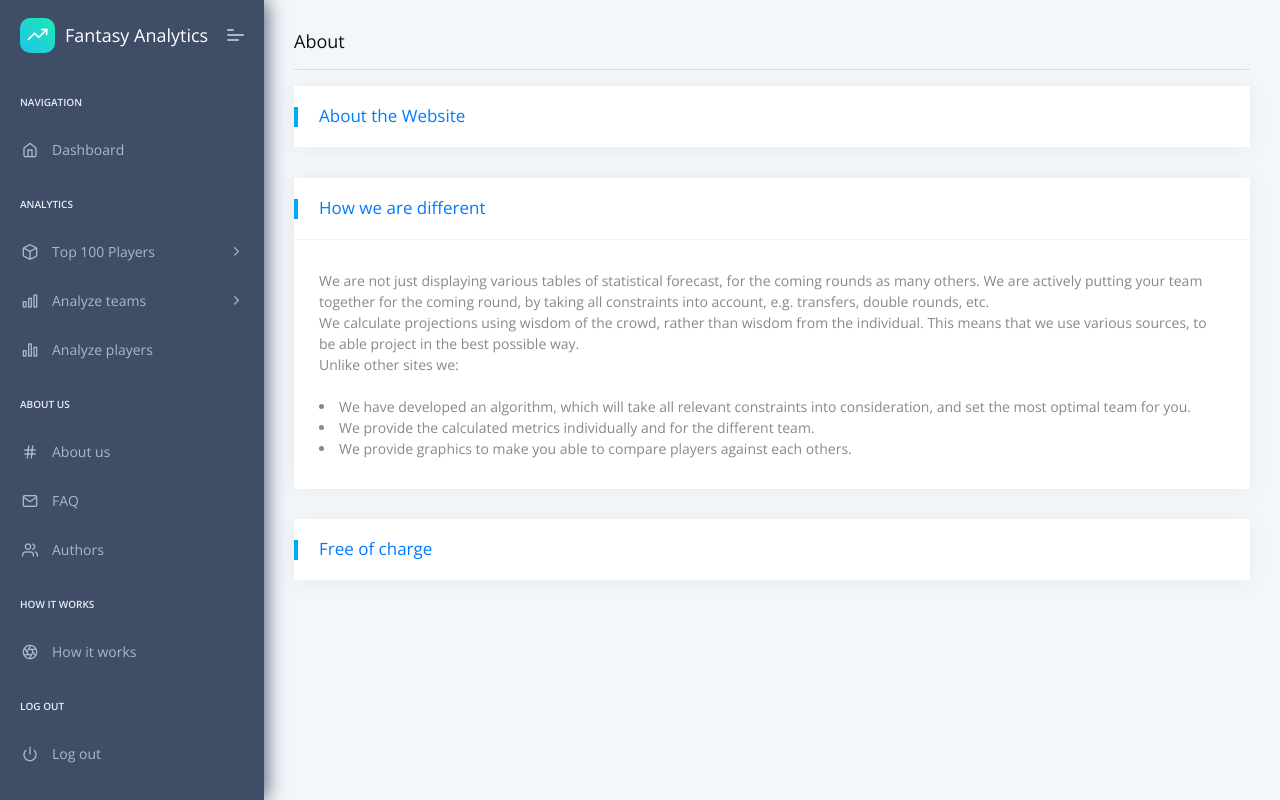
After one commit to MathiasMSorensen/footballpage, a Flask app: page /Aboutus in a window 1280 px wide, after a click on "How we are different". The commit adds this page. Run offline with Flask 2, Linux system fonts and the light colour scheme; the visitor is signed in with stand-in values (Sample User, id 1); parts of the project's set-up code (start-up, migrations or seed data) failed here and were passed over; some libraries are stand-ins or nearby versions.

Commit message:
Updated loads of things

```diff
--- a/app.py
+++ b/app.py
@@ -15,6 +15,7 @@ import time
 from werkzeug.security import generate_password_hash, check_password_hash
 from flask_migrate import Migrate
 from models import db, users6
+from lookup import myDict
 from Pulp_optimization import Pulp_optimization
 from datafile import Data, Data_ECS, Data_EG, Data_EW, N, Names, Teams,Value,Positions,xPoints,xPoints2, xPoints3,xPoints4, xPoints5,xPoints6, xPointsTotal, TotalPoints, Transfer, Cost, xGrowth,Names, TotalPoints, Cost, Positions,Teams, xPoints, Transfer
 # USe env\Scripts\Activate.ps1 to activate venv
@@ -22,8 +23,8 @@ from datafile import Data, Data_ECS, Data_EG, Data_EW, N, Names, Teams,Value,Pos
 
 app = Flask(__name__,template_folder="templates")
 
-# app.config['SQLALCHEMY_DATABASE_URI'] = "postgresql://postgres:Stor6612@localhost:5432/flask"
-app.config['SQLALCHEMY_DATABASE_URI'] = "postgresql://pnbgdrhhgszifs:ccee2ed3aa53813ba15a0810d7d2f0ffb324c06a3b56f13d0c87571aca463791@ec2-54-146-73-98.compute-1.amazonaws.com:5432/d5h5t687jv1hvq"
+app.config['SQLALCHEMY_DATABASE_URI'] = "postgresql://postgres:Stor6612@localhost:5432/flask"
+# app.config['SQLALCHEMY_DATABASE_URI'] = "postgresql://pnbgdrhhgszifs:ccee2ed3aa53813ba15a0810d7d2f0ffb324c06a3b56f13d0c87571aca463791@ec2-54-146-73-98.compute-1.amazonaws.com:5432/d5h5t687jv1hvq"
 app.config['SQLALCHEMY_TRACK_MODIFICATIONS'] = False
 app.config['SECRET_KEY'] = "hello"
 
@@ -436,9 +437,10 @@ def dashboard():
             Labels, Values = np.unique(Team_help, return_counts=True)
             labels = 7 * [None]
             values = 7 * [None]
+
             print(len(Labels))
             for i in range(len(Labels)):
-                labels[i] = Labels[i].tolist()
+                labels[i] = myDict[Labels[i].tolist()]
                 values[i] = Values[i].tolist()
 
         else:
@@ -471,6 +473,7 @@ def dashboard():
         Budget = 0
         TransferCost = 0
         Expected_points = 0
+
     return render_template('dashboard.html', name=current_user.username, Squad = Squad, Squad_Position = Squad_Position ,Squad_Team = Squad_Team,
                                                Squad_xPoints = Squad_xPoints, Squad_Captain = Squad_Captain, labels=labels, values=values,
                                                nShare = nShare, Budget = Budget
@@ -683,6 +686,26 @@ def logout():
     logout_user()
     return redirect(url_for('login'))
 
+@app.route('/Aboutus')
+@login_required
+def Aboutus():
+    return render_template('Aboutus.html')
+
+@app.route('/FAQ')
+@login_required
+def FAQ():
+    return render_template('FAQ.html')
+
+@app.route('/Authors')
+@login_required
+def Authors():
+    return render_template('Authors.html')
+
+@app.route('/Howitworks')
+@login_required
+def Howitworks():
+    return render_template('Howitworks.html')
+
 if __name__ == "__main__":
     db.create_all()
     app.run(debug=True, use_reloader=False)
--- /dev/null
+++ b/lookup.py
@@ -0,0 +1,20 @@
+myDict = {'Arsenal': 'ARS',
+          'Aston Villa': 'AVL',
+          'Brighton and Hove': 'BRI',
+          'Burnley': 'BUR',
+          'Chelsea': 'CHE',
+          'Crystal Palace': 'CRY',
+          'Fulham': 'FUL',
+          'Leeds United': 'LEE',
+          'Leicester City': 'LEI',
+          'Liverpool': 'LIV',
+          'Manchester City': 'MCI',
+          'Manchester United': 'MUN',
+          'Newcastle United': 'NEW',
+          'Southampton': 'SOU',
+          'Sheffield United': 'SHU',
+          'Tottenham': 'TOT',
+          'West Bromwich': 'WBA',
+          'West Ham': 'WHA',
+          'Wolverhampton': 'WOL',
+          'Everton': 'EVE'}
--- /dev/null
+++ b/templates/Aboutus.html
@@ -0,0 +1,84 @@
+{% extends "layoutbase.html" %}
+
+{% block title %} About us {% endblock %}
+
+<link rel="stylesheet" href="{{url_for('.static/assets', filename='style.css')}}">
+{% block stylesheets %}{% endblock stylesheets %}
+
+{% block content %}
+
+<div class="pcoded-content">
+    <div class="pcoded-inner-content">
+        <!-- [ breadcrumb ] start -->
+        <div class="page-header">
+            <div class="page-block">
+                <div class="row align-items-center">
+                    <div class="col-md-12">
+                    </div>
+                </div>
+            </div>
+        </div>
+        <!-- [ breadcrumb ] end -->
+        <div class="main-body">
+            <div class="page-wrapper">
+                <!-- [ Main Content ] start -->
+                <div class="row">
+                    <!-- [ collapse ] start -->
+                    <div class="col-sm-12">
+                        <h5 class="mb-3">About</h5>
+                        <hr>
+                        <div class="accordion" id="accordionExample">
+                            <div class="card">
+                                <div class="card-header" id="headingOne">
+                                    <h5 class="mb-0"><a href="#!" data-toggle="collapse" data-target="#collapseOne" aria-expanded="true" aria-controls="collapseOne">About the Website</a></h5>
+                                </div>
+                                <div id="collapseOne" class=" card-body collapse show" aria-labelledby="headingOne" data-parent="#accordionExample">
+                                    FantasyAnalytics is a website made to optimize your fantasy football team, based on advanced analytical methods. It is a community for people who want to:
+                                    <br><br>
+                                    <li>Improtve performance of advanced analytics using statistics</li>
+
+                                        <li>Spend less time on finding the right squad for the coming Round</li>
+
+                                        <li>Learn how statistical methods can be used to solve everyday problems</li>
+                                </div>
+                            </div>
+                            <div class="card">
+                                <div class="card-header" id="headingTwo">
+                                    <h5 class="mb-0"><a href="#!" class="collapsed" data-toggle="collapse" data-target="#collapseTwo" aria-expanded="false" aria-controls="collapseTwo">How we are different</a></h5>
+                                </div>
+                                <div id="collapseTwo" class="collapse card-body" aria-labelledby="headingTwo" data-parent="#accordionExample">
+                                    We are not just displaying various tables of statistical forecast, for the coming rounds as many others. We are actively putting your team together for the coming round, by taking all constraints into account, e.g. transfers, double rounds, etc.
+                                    <br>
+                                    We calculate projections using wisdom of the crowd, rather than wisdom from the individual. This means that we use various sources, to be able project in the best possible way.
+                                    <br>
+                                    Unlike other sites we:
+                                    <br><br>
+                                    <li>We have developed an algorithm, which will take all relevant constraints into consideration, and set the most optimal team for you.</li>
+
+                                        <li> We provide the calculated metrics individually and for the different team.</li>
+
+                                        <li>We provide graphics to make you able to compare players against each others. </li>
+                                </div>
+                            </div>
+                            <div class="card">
+                                <div class="card-header" id="headingThree">
+                                    <h5 class="mb-0"><a href="#!" class="collapsed" data-toggle="collapse" data-target="#collapseThree" aria-expanded="false" aria-controls="collapseThree">Free of charge</a></h5>
+                                </div>
+                                <div id="collapseThree" class="card-body collapse" aria-labelledby="headingThree" data-parent="#accordionExample">
+                                    We are making all these things, free of charge. We feel that by making this software free of charge, we remain fantasy football to be for everyone, and that everyone is competing on an equal basis regardless of socioeconomic status, etc.
+                                </div>
+                            </div>
+                        </div>
+                    </div>
+                    <!-- [ collapse ] end -->
+                </div>
+                <!-- [ Main Content ] end -->
+            </div>
+        </div>
+    </div>
+</div>
+
+{% endblock content %}
+
+<!-- Specific Page JS goes HERE  -->
+{% block javascripts %}{% endblock javascripts %}
--- a/templates/includes/sidebar.html
+++ b/templates/includes/sidebar.html
@@ -31,27 +31,45 @@
                         </ul>
                     </li>
                     <li data-username="basic components Button Alert Badges breadcrumb Paggination progress Tooltip popovers Carousel Cards Collapse Tabs pills Modal Grid System Typography Extra Shadows Embeds" class="nav-item pcoded-hasmenu">
-                        <a href="javascript:" class="nav-link "><span class="pcoded-micon"><i class="feather icon-box"></i></span><span class="pcoded-mtext">Analyze teams</span></a>
+                        <a href="javascript:" class="nav-link "><span class="pcoded-micon"><i class="feather icon-bar-chart"></i></span><span class="pcoded-mtext">Analyze teams</span></a>
                         <ul class="pcoded-submenu">
-                            <li class=""><a href="/ExpectedCS" class="">Expected Clean Sheets</a></li>
                             <li class=""><a href="/ExpectedW" class="">Expected Wins</a></li>
                             <li class=""><a href="/ExpectedG" class="">Expected Goals</a></li>
+                            <li class=""><a href="/ExpectedCS" class="">Expected Clean Sheets</a></li>
                         </ul>
                     </li>
                     <li data-username="AnalyzePlayers" class="nav-item">
                         <a href="{{ url_for('AnalyzePlayers') }}" class="nav-link">
-                            <span class="pcoded-micon"><i class="feather icon-home"></i></span><span class="pcoded-mtext">Analyze players</span></a>
+                            <span class="pcoded-micon"><i class="feather icon-bar-chart-2"></i></span><span class="pcoded-mtext">Analyze players</span></a>
                     </li>
                     <li class="nav-item pcoded-menu-caption">
                         <label>About us</label>
                     </li>
                     <li data-username="form element advance commponant validation masking wizard picker select" class="nav-item">
-                        <a href="{{ url_for('AnalyzePlayers') }}" class="nav-link">
-                            <span class="pcoded-micon"><i class="feather icon-file-text"></i></span><span class="pcoded-mtext">About us</span></a>
+                        <a href="{{ url_for('Aboutus') }}" class="nav-link">
+                            <span class="pcoded-micon"><i class="feather icon-hash"></i></span><span class="pcoded-mtext">About us</span></a>
+                    </li>
+                    <li data-username="form element advance commponant validation masking wizard picker select" class="nav-item">
+                        <a href="{{ url_for('FAQ') }}" class="nav-link">
+                            <span class="pcoded-micon"><i class="feather icon-mail"></i></span><span class="pcoded-mtext">FAQ</span></a>
+                    </li>
+                    <li data-username="form element advance commponant validation masking wizard picker select" class="nav-item">
+                        <a href="{{ url_for('Authors') }}" class="nav-link">
+                            <span class="pcoded-micon"><i class="feather icon-users"></i></span><span class="pcoded-mtext">Authors</span></a>
+                    </li>
+                    <li class="nav-item pcoded-menu-caption">
+                        <label>How it works</label>
+                    </li>
+                    <li data-username="form element advance commponant validation masking wizard picker select" class="nav-item">
+                        <a href="{{ url_for('Howitworks') }}" class="nav-link">
+                            <span class="pcoded-micon"><i class="feather icon-aperture"></i></span><span class="pcoded-mtext">How it works</span></a>
+                    </li>
+                    <li class="nav-item pcoded-menu-caption">
+                        <label>Log out</label>
                     </li>
                     <li data-username="Disabled Menu" class="nav-item">
                         <a href="{{ url_for('logout') }}" class="nav-link">
-                            <span class="pcoded-micon"><i class="feather icon-power"></i></span><span class="pcoded-mtext">Logout</span>
+                            <span class="pcoded-micon"><i class="feather icon-power"></i></span><span class="pcoded-mtext">Log out</span>
                         </a>
                     </li>
                 </ul>
```
Also changed, not shown: templates/AnalyzePlayers.html (+34 -6 lines), templates/Authors.html (added, +54 -0 lines), templates/Dashboard2.html (+5 -5 lines), templates/FAQ.html (added, +84 -0 lines), templates/Howitworks.html (added, +75 -0 lines), templates/dashboard.html (+5 -4 lines), templates/teamselected.html (+4 -4 lines), templates/top100.html (+8 -8 lines), templates/top100growth.html (+5 -5 lines), 1 other file.
